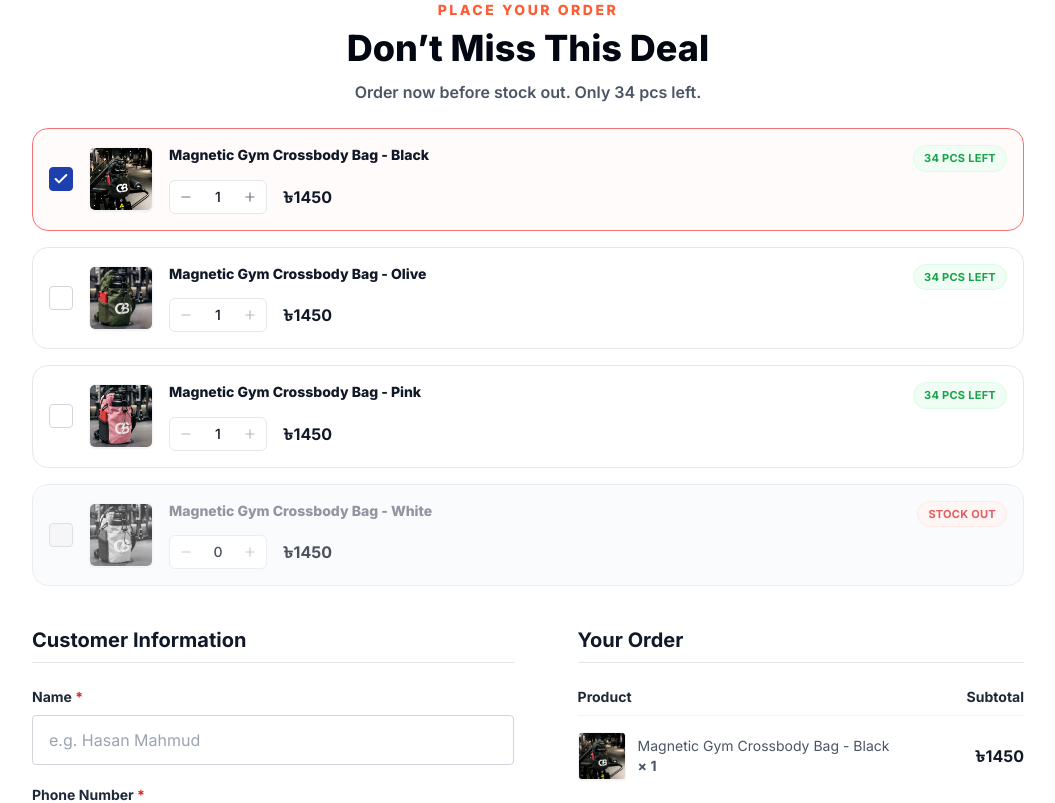
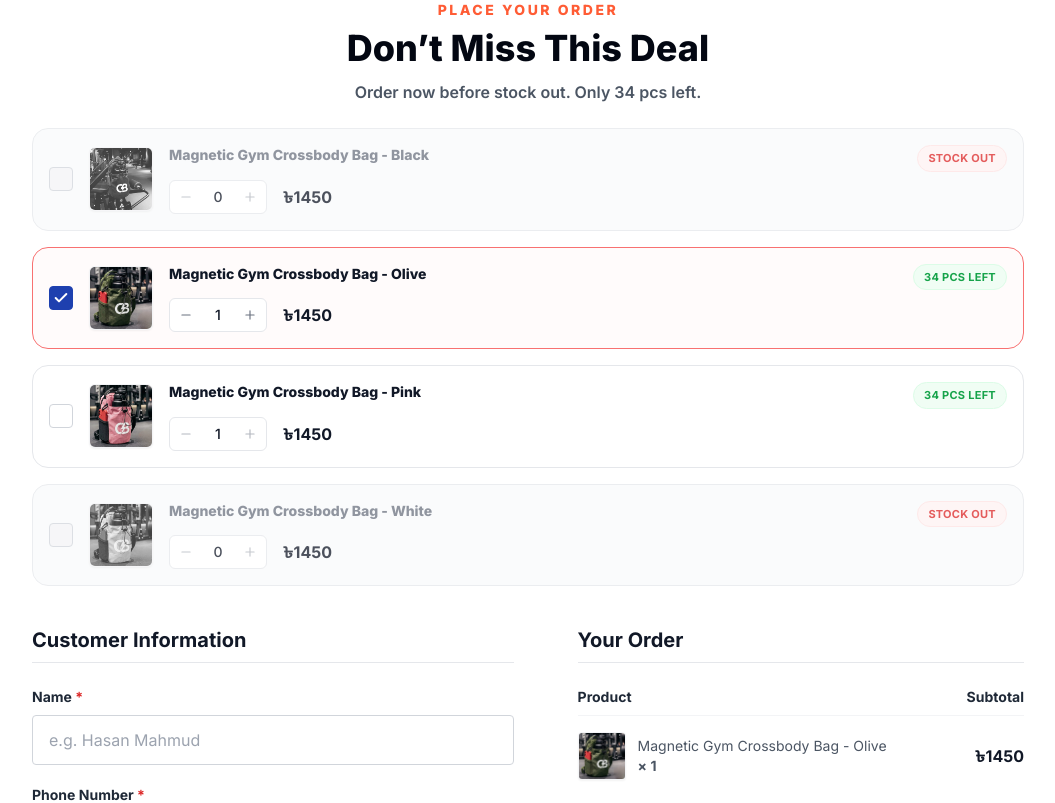
Before and after one commit to Shakhwat-93/gym-bag, a React (Vite) app: page / in a window 1280 px wide. Shown: the part 5160-5963 px from the top of the page, without its empty margins (112-1167 px from the left). Built offline with nearby package versions, Linux system fonts and the light colour scheme; no server answers; a web font is replaced by a local one.

Commit message:
Stock out black gym bag variant and update default variant to olive

```diff
--- a/src/components/CheckoutForm.tsx
+++ b/src/components/CheckoutForm.tsx
@@ -22,7 +22,7 @@ const productVariants: ProductVariant[] = [
     name: 'Magnetic Gym Crossbody Bag - Black',
     image: blackImg,
     price: 1450,
-    inStock: true,
+    inStock: false,
   },
   {
     id: 'bag-olive',
@@ -84,7 +84,7 @@ const CheckoutForm = ({ onSuccess }: { onSuccess?: () => void }) => {
   const [phone, setPhone] = useState('');
   const [clientIpAddress, setClientIpAddress] = useState<string | null>(null);
   const [cart, setCart] = useState<Record<string, number>>({
-    'bag-black': 1,
+    'bag-olive': 1,
   });
 
   useEffect(() => {
```
